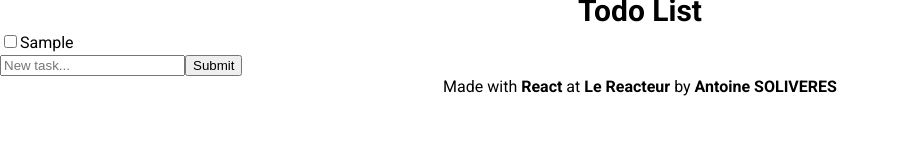
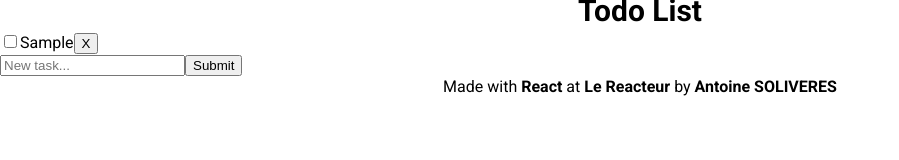
Before and after one commit to Ant0yne/react-todo-list-exercise, a React (Vite) app: page / in a window 1280 px wide. Both pictures are taken after typing "Sample" into the empty fields and a click on the input 213 px from the left and 43 px from the top of the page. Shown: the top 160 px of the page, without its empty margins (0-899 px from the left). Built offline with nearby package versions, Linux system fonts and the light colour scheme.

Commit message:
delete-task

```diff
--- a/src/components/CreateTask/index.jsx
+++ b/src/components/CreateTask/index.jsx
@@ -8,7 +8,15 @@ const CreateTask = ({ taskInput, setTaskInput, taskList, setTaskList }) => {
 			<main>
 				<div>
 					{taskList.map((task, index) => {
-						return <Task key={index} task={task} />;
+						return (
+							<Task
+								key={index}
+								task={task}
+								index={index}
+								taskList={taskList}
+								setTaskList={setTaskList}
+							/>
+						);
 					})}
 				</div>
 				<div>
--- a/src/components/Task/index.jsx
+++ b/src/components/Task/index.jsx
@@ -2,7 +2,7 @@ import { useState } from "react";
 
 import "./task.css";
 
-const Task = ({ task }) => {
+const Task = ({ task, index, taskList, setTaskList }) => {
 	const [isLine, setIsLine] = useState(false);
 
 	return (
@@ -21,6 +21,16 @@ const Task = ({ task }) => {
 					htmlFor={`checkbox-${task}`}>
 					{task}
 				</label>
+				<input
+					type="button"
+					name={`button-${task}`}
+					value={"X"}
+					onClick={() => {
+						const listTemp = [...taskList];
+						listTemp.splice(index, 1);
+						setTaskList(listTemp);
+					}}
+				/>
 			</div>
 		</>
 	);
```
